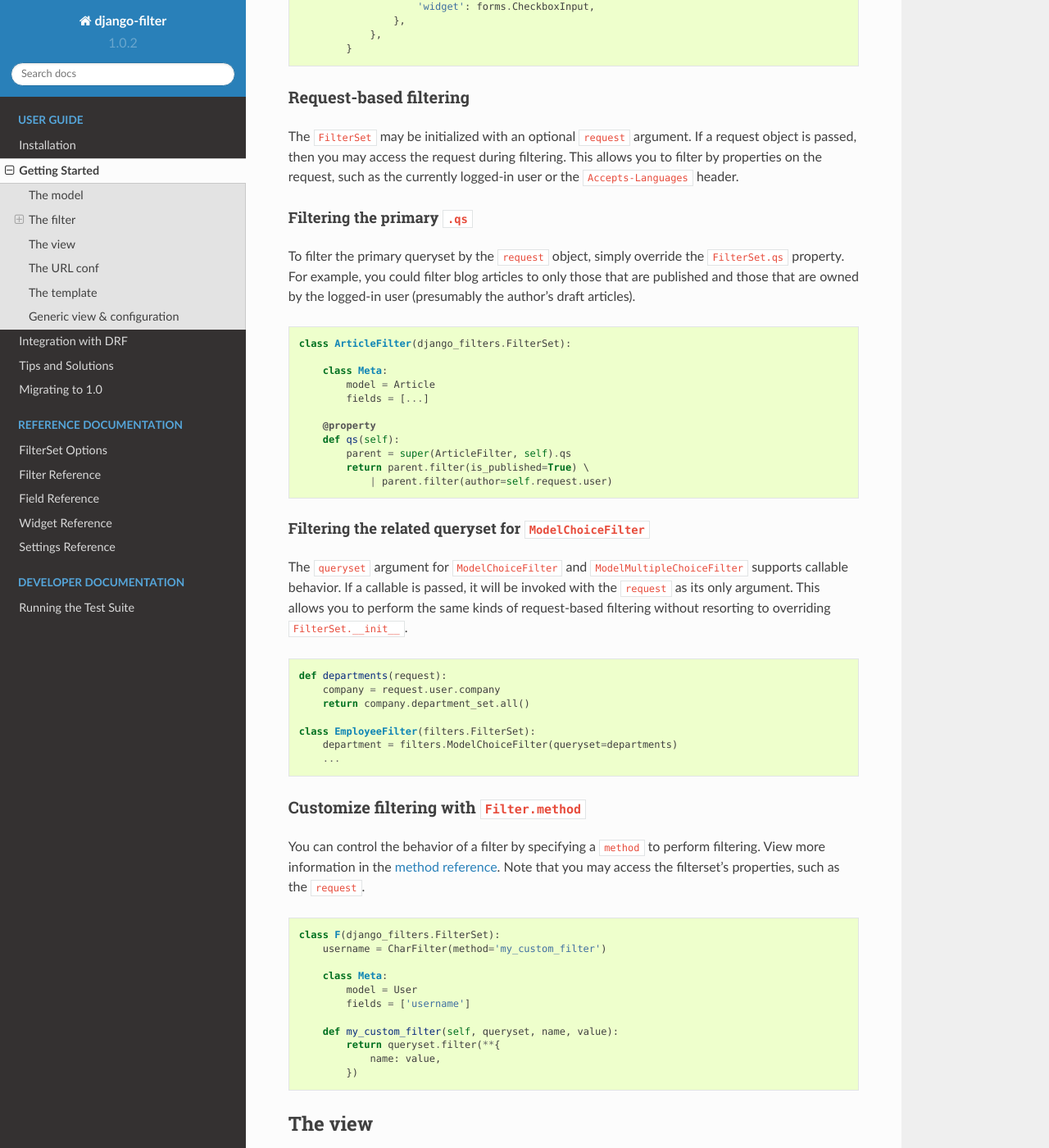
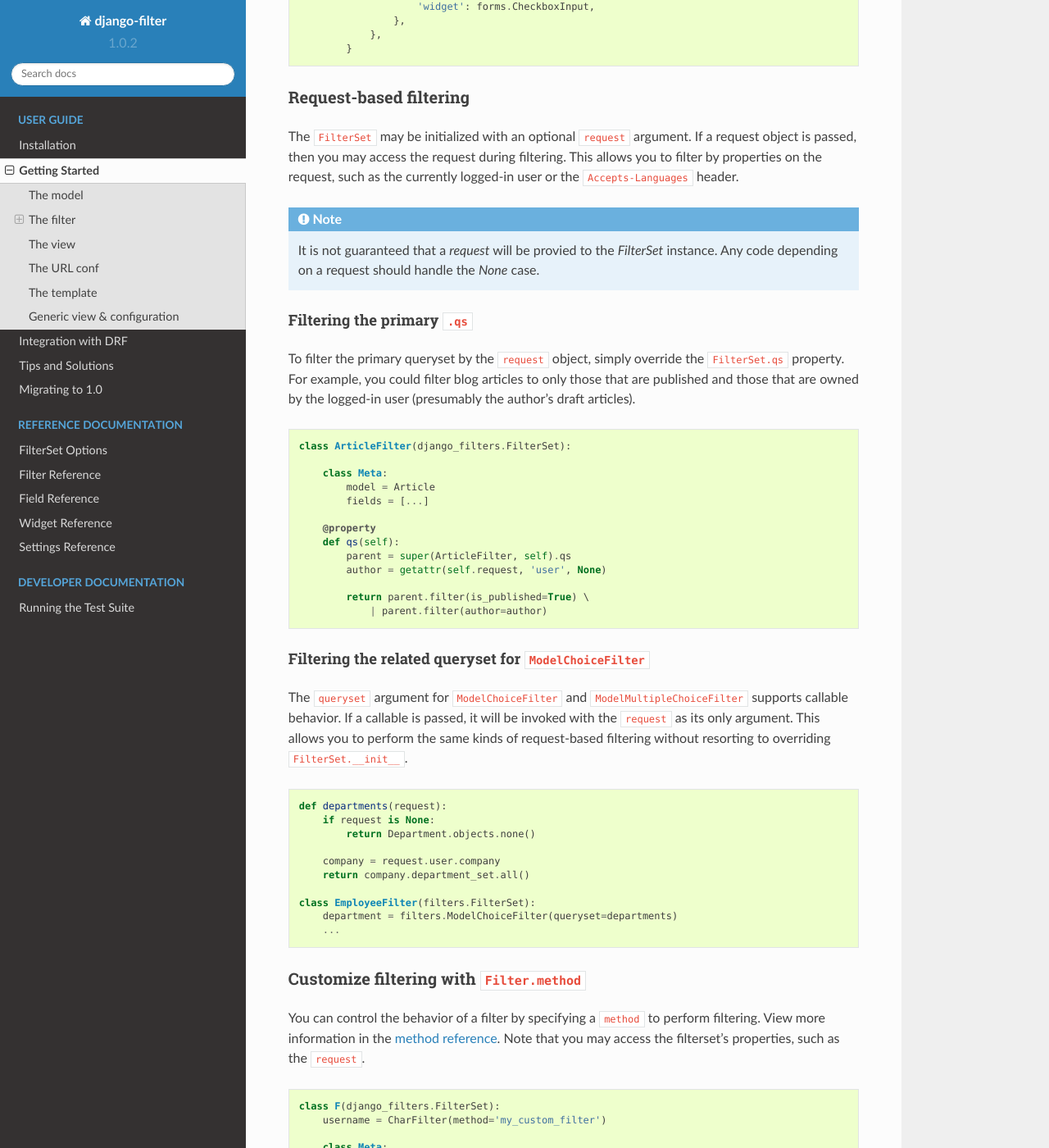
Before and after one commit to carltongibson/django-filter, a Sphinx documentation site: the page built from docs/guide/usage.txt, in a window 1280 px wide and 1400 px high, scrolled down 2988 px. Shown: the whole window at 82% size. Built offline with Sphinx 7.4.7 and the Read the Docs theme 2.0.0, drawn with Linux system fonts in a browser that asks for light colours.

Commit message:
Add null request docs

```diff
--- a/docs/guide/usage.txt
+++ b/docs/guide/usage.txt
@@ -169,6 +169,11 @@ a request object is passed, then you may access the request during filtering.
 This allows you to filter by properties on the request, such as the currently
 logged-in user or the ``Accepts-Languages`` header.
 
+.. note::
+
+    It is not guaranteed that a `request` will be provied to the `FilterSet`
+    instance. Any code depending on a request should handle the `None` case.
+
 
 Filtering the primary ``.qs``
 """""""""""""""""""""""""""""
@@ -189,8 +194,10 @@ those that are published and those that are owned by the logged-in user
         @property
         def qs(self):
             parent = super(ArticleFilter, self).qs
+            author = getattr(self.request, 'user', None)
+
             return parent.filter(is_published=True) \
-                | parent.filter(author=self.request.user)
+                | parent.filter(author=author)
 
 
 Filtering the related queryset for ``ModelChoiceFilter``
@@ -204,6 +211,9 @@ request-based filtering without resorting to overriding ``FilterSet.__init__``.
 .. code-block:: python
 
     def departments(request):
+        if request is None:
+            return Department.objects.none()
+
         company = request.user.company
         return company.department_set.all()
 
```
Also changed, not shown: docs/ref/filters.txt (+7 -0 lines).
